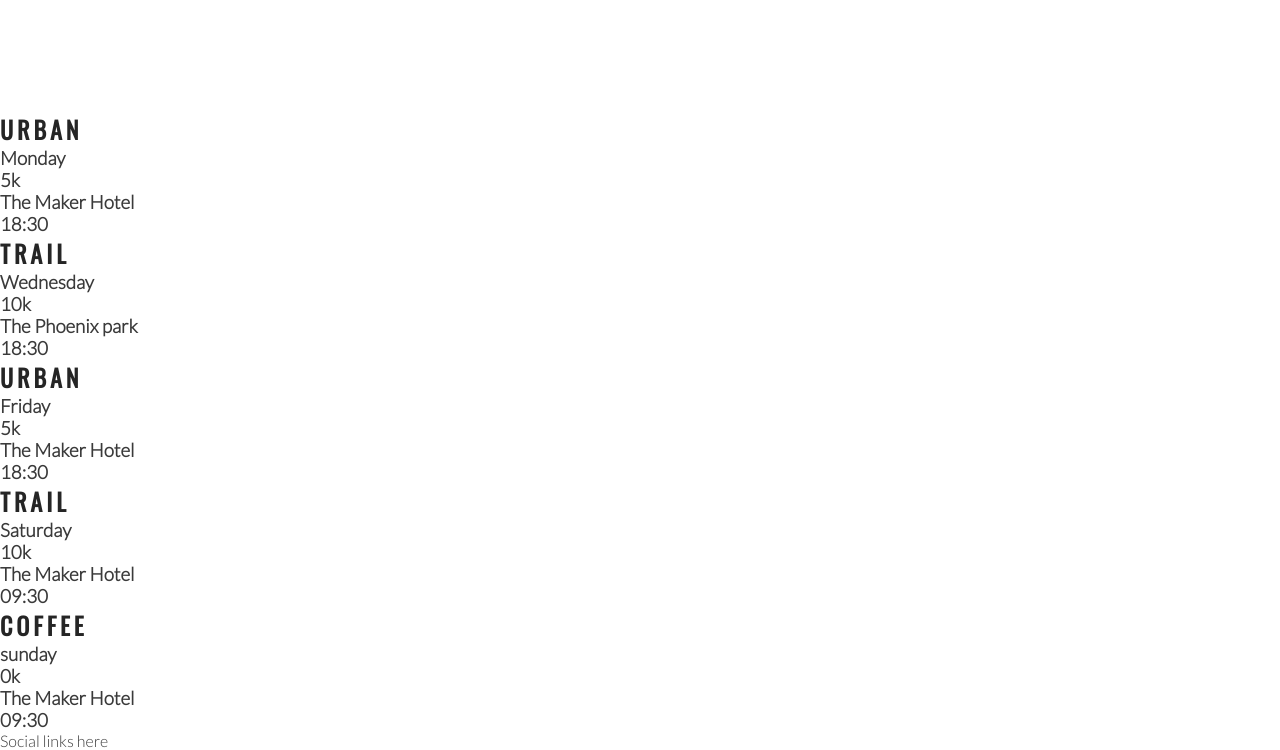
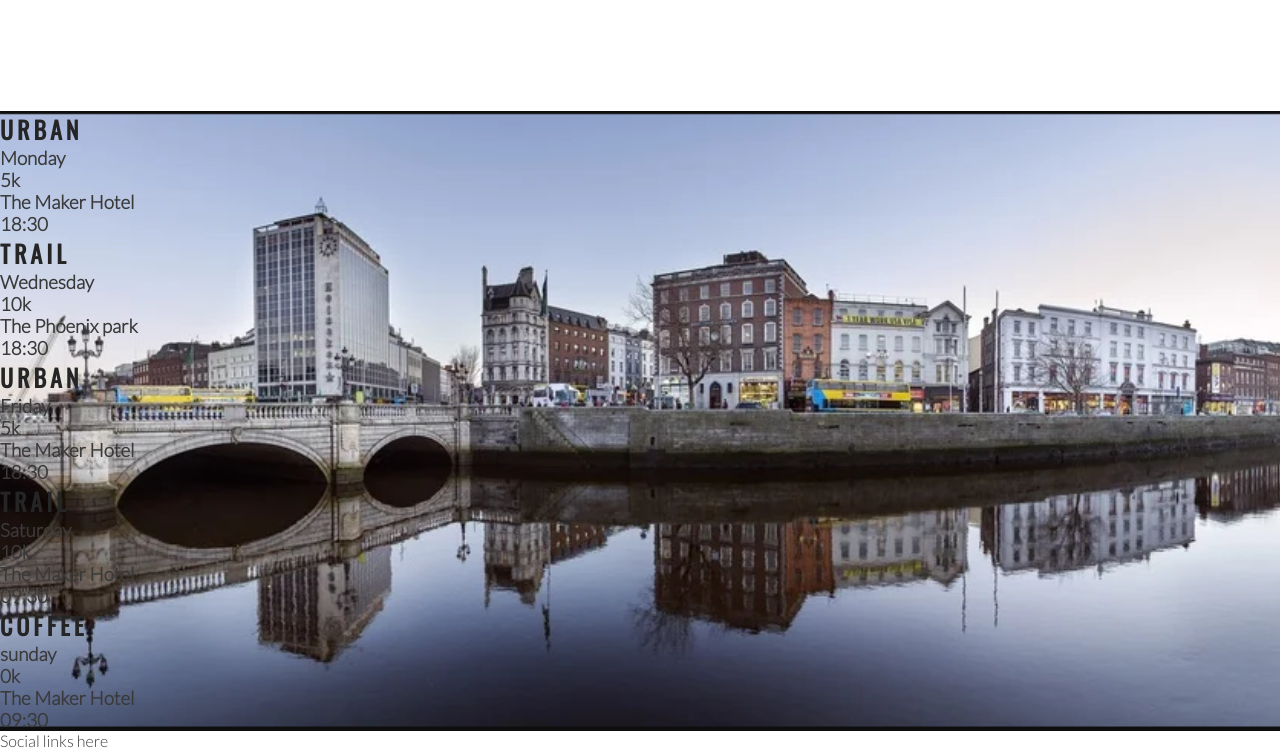
Before and after one commit to EeeBeeDee/love-running, a plain HTML site: page index.html in a window 1280 px wide. Shown: the part 1184-1934 px from the top of the page. Drawn offline with nearby package versions, Linux system fonts and the light colour scheme.

Commit message:
add background image to times section

```diff
--- a/assests/css/style.css
+++ b/assests/css/style.css
@@ -182,3 +182,10 @@ hr {
     overflow: hidden;
     border-radius: 50%;
 }
+
+#times {
+    background: url('../img/dublin-city.png') no-repeat center center/cover;
+    height: 100%;
+    width: 100%;
+    overflow: hidden;
+}
--- a/index.html
+++ b/index.html
@@ -68,7 +68,7 @@
             </div>
         </div>
     </section>
-    <section>
+    <section id="times">
         <div>
             <h2>Urban</h2>
             <h3>Monday</h3>
```
Also changed, not shown: assests/img/dublin-city.png (added).
